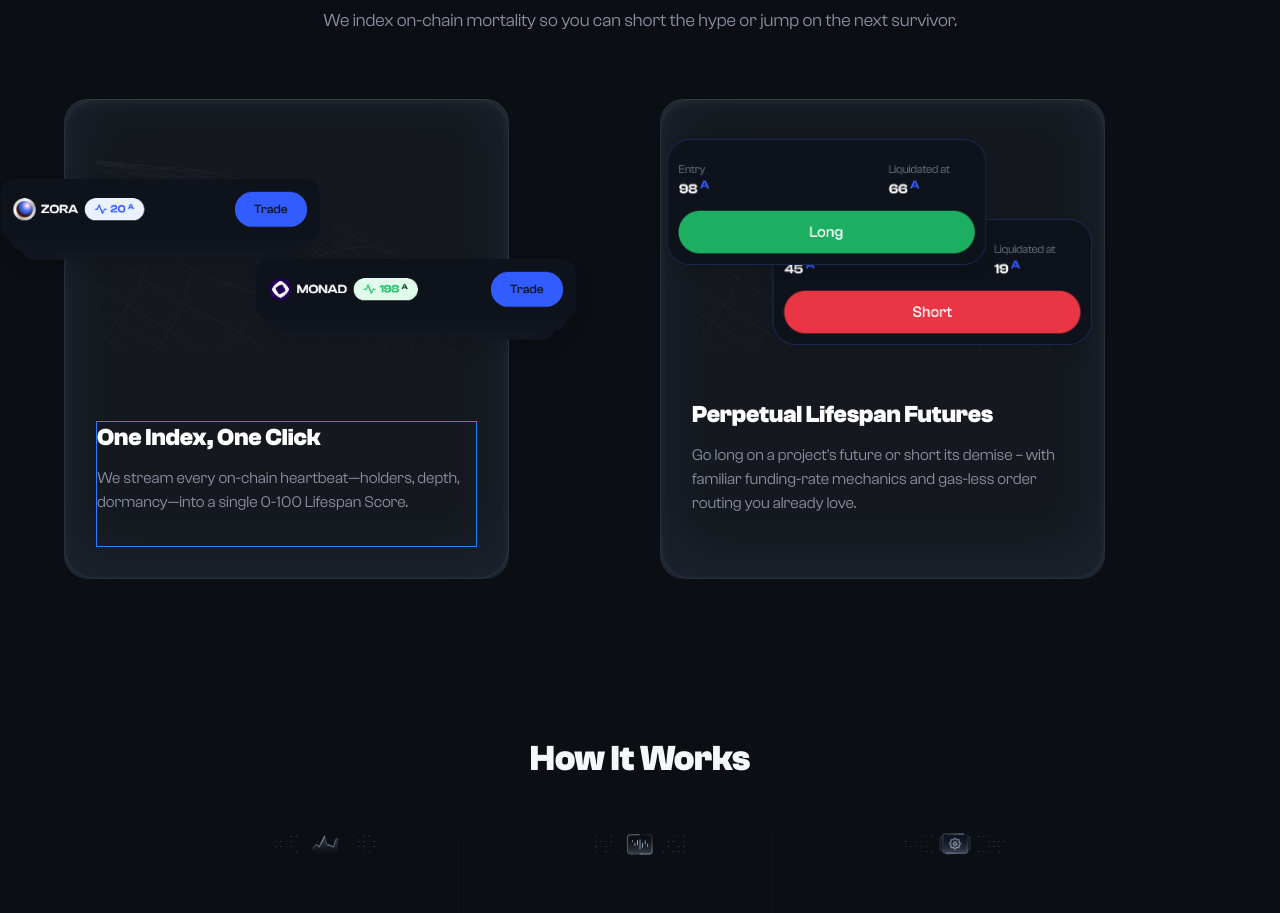
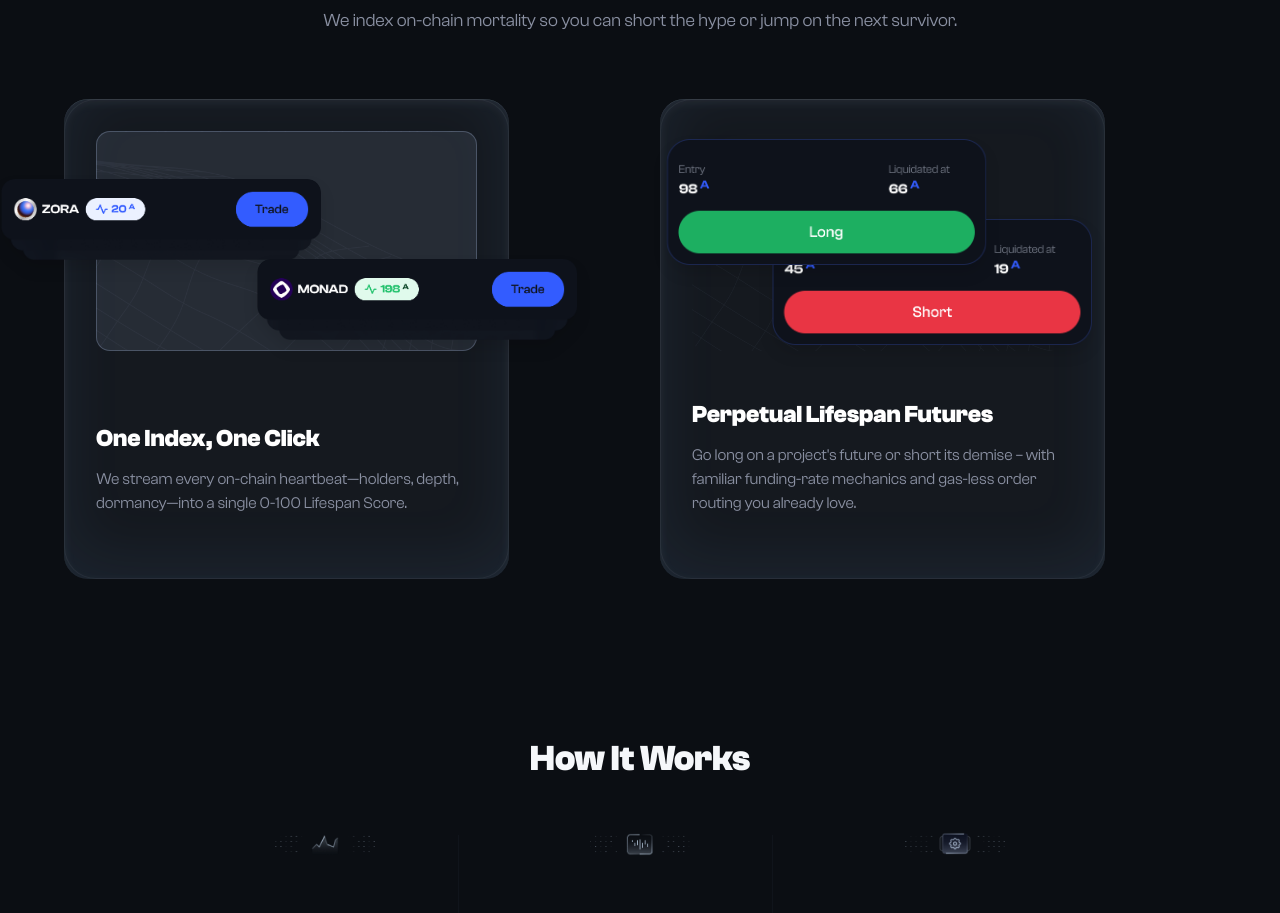
Before and after one commit to chukwukap/half-life-frontend, a Next.js app: page / in a window 1280 px wide. Shown: the part 1920-2833 px from the top of the page. Built offline with nearby package versions, Linux system fonts and the light colour scheme.

Commit message:
remove blue border

```diff
--- a/src/app/(marketing)/_components/tokens-die-section.tsx
+++ b/src/app/(marketing)/_components/tokens-die-section.tsx
@@ -47,6 +47,10 @@ const TokensDieSection = () => {
           />
           {/* Floating token widget mockups */}
 
+          {/*
+            Floating token widget mockups with a semi-transparent border overlay.
+            Security: No user input is used in style values.
+          */}
           <div
             className="flex flex-col gap-4 rounded-xl"
             style={{
@@ -55,6 +59,8 @@ const TokensDieSection = () => {
               backgroundPosition: "center",
               minHeight: 220,
               overflow: "hidden",
+              border: "0.65px solid #C0D5FF3D", // semi-transparent border
+              backgroundColor: "rgba(192, 213, 255, 0.10)", // subtle transparent blue overlay
             }}
             aria-label="Token widget mockups with network background"
           >
@@ -63,7 +69,7 @@ const TokensDieSection = () => {
               alt="ZORA widget"
               width={320}
               height={90}
-              className="drop-shadow-xl  rounded-xl absolute top-20 z-10"
+              className="drop-shadow-xl rounded-xl absolute top-20 z-10"
               style={{
                 transform: "translateX(-30%)",
               }}
@@ -74,7 +80,7 @@ const TokensDieSection = () => {
               alt="MONAD widget"
               width={320}
               height={90}
-              className="drop-shadow-xl  rounded-xl absolute top-40  z-10"
+              className="drop-shadow-xl rounded-xl absolute top-40 z-10"
               style={{
                 transform: "translateX(50%)",
               }}
@@ -82,7 +88,7 @@ const TokensDieSection = () => {
             />
           </div>
           {/* Card content */}
-          <div className="flex flex-col justify-end border border-blue-500">
+          <div className="flex flex-col justify-end">
             <h3 className="text-2xl font-extrabold mb-3 text-white text-left">
               One Index, One Click
             </h3>
```
